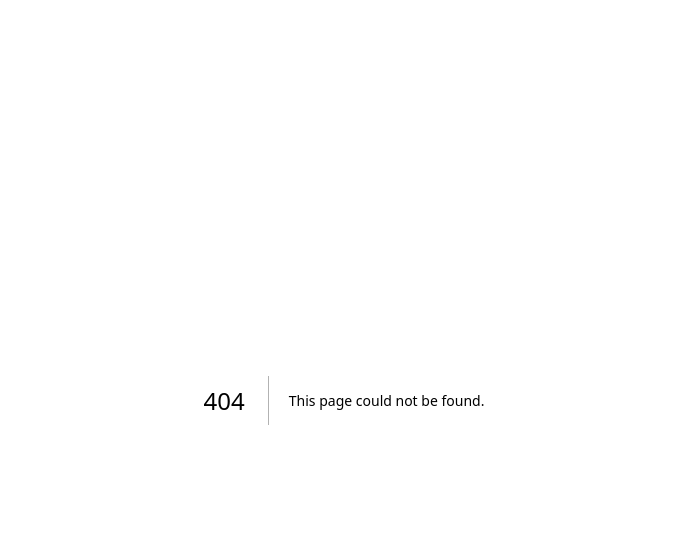
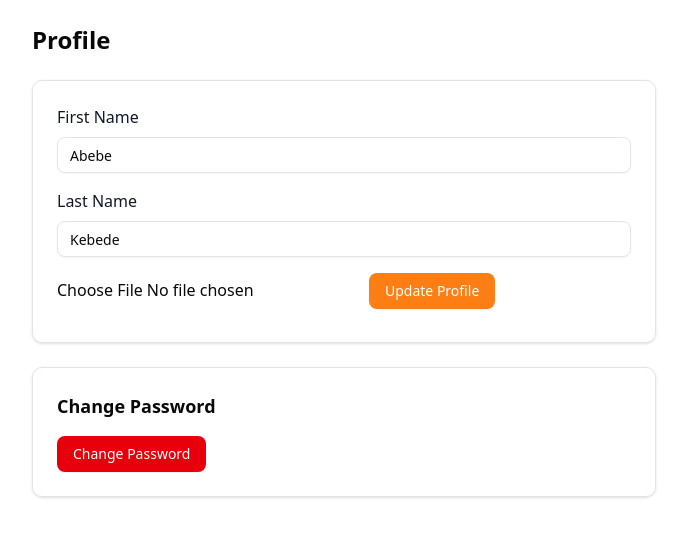
Before and after one commit to RealEskalate/G6-MenuMate, a Next.js app in the folder dineq-frontend/: page /user/restaurant/food-display/profile in a window 1280 px wide. Before the commit this address had no page. Shown: the top 536 px of the page, without its empty margins (296-983 px from the left). Built offline with nearby package versions, Linux system fonts and the light colour scheme.

Commit message:
profile page

```diff
--- /dev/null
+++ b/dineq-frontend/src/app/user/restaurant/food-display/profile/page.tsx
@@ -0,0 +1,90 @@
+"use client"
+import React, { useState } from "react"
+import { Input } from "@/components/ui/input"
+import { Button } from "@/components/ui/button"
+import { updateProfile, changePassword } from "@/lib/api/userApi"
+
+const ProfilePage = () => {
+  const [firstName, setFirstName] = useState("Abebe")
+  const [lastName, setLastName] = useState("Kebede")
+  const [avatar, setAvatar] = useState<File | null>(null)
+  const [loading, setLoading] = useState(false)
+
+  // ⚠️ Replace this with real token from auth/session
+  const token = "your-jwt-token"
+
+  const handleUpdateProfile = async () => {
+    try {
+      setLoading(true)
+      const response = await updateProfile(token, {
+        first_name: firstName,
+        last_name: lastName,
+        avatar,
+      })
+      alert(response.message)
+    } catch (error: any) {
+      alert(error.message)
+    } finally {
+      setLoading(false)
+    }
+  }
+
+  const handleChangePassword = async () => {
+    try {
+      setLoading(true)
+      const response = await changePassword(
+        token,
+        "currentPassword123",
+        "newSecurePassword456"
+      )
+      alert(response.message)
+    } catch (error: any) {
+      alert(error.message)
+    } finally {
+      setLoading(false)
+    }
+  }
+
+  return (
+    <div className="max-w-2xl mx-auto space-y-6 p-6">
+      <h1 className="text-2xl font-semibold">Profile</h1>
+
+      {/* Update Profile Form */}
+      <div className="space-y-4 border rounded-lg p-6 shadow-sm">
+        <Input
+          label="First Name"
+          value={firstName}
+          onChange={(e) => setFirstName(e.target.value)}
+        />
+        <Input
+          label="Last Name"
+          value={lastName}
+          onChange={(e) => setLastName(e.target.value)}
+        />
+        <input
+          type="file"
+          accept="image/png, image/jpeg, image/gif"
+          onChange={(e) => setAvatar(e.target.files?.[0] || null)}
+        />
+
+        <Button onClick={handleUpdateProfile} disabled={loading}>
+          {loading ? "Updating..." : "Update Profile"}
+        </Button>
+      </div>
+
+      {/* Change Password */}
+      <div className="space-y-4 border rounded-lg p-6 shadow-sm">
+        <h2 className="text-lg font-semibold">Change Password</h2>
+        <Button
+          variant="destructive"
+          onClick={handleChangePassword}
+          disabled={loading}
+        >
+          {loading ? "Changing..." : "Change Password"}
+        </Button>
+      </div>
+    </div>
+  )
+}
+
+export default ProfilePage
--- /dev/null
+++ b/dineq-frontend/src/lib/profile.ts
@@ -0,0 +1,70 @@
+// src/lib/api/userApi.ts
+export interface UpdateProfileResponse {
+  message: string
+  data: {
+    id: string
+    username: string
+    email: string
+    first_name: string
+    last_name: string
+    profile_image?: string
+    updated_at: string
+  }
+}
+
+const BASE_URL = "https://g6-menumate.onrender.com/v1/users"
+
+export async function updateProfile(
+  token: string,
+  payload: {
+    first_name?: string
+    last_name?: string
+    bio?: string
+    avatar?: File | null
+  }
+): Promise<UpdateProfileResponse> {
+  const formData = new FormData()
+
+  if (payload.first_name) formData.append("first_name", payload.first_name)
+  if (payload.last_name) formData.append("last_name", payload.last_name)
+  if (payload.bio) formData.append("bio", payload.bio)
+  if (payload.avatar) formData.append("avatar", payload.avatar)
+
+  const res = await fetch(`${BASE_URL}/update-profile`, {
+    method: "PATCH",
+    headers: {
+      Authorization: `Bearer ${token}`,
+    },
+    body: formData,
+  })
+
+  if (!res.ok) {
+    throw new Error(`Failed to update profile: ${res.statusText}`)
+  }
+
+  return res.json()
+}
+
+export async function changePassword(
+  token: string,
+  old_password: string,
+  new_password: string
+): Promise<{ message: string }> {
+  const res = await fetch(`${BASE_URL}/change-password`, {
+    method: "PATCH",
+    headers: {
+      "Content-Type": "application/json",
+      Authorization: `Bearer ${token}`,
+    },
+    body: JSON.stringify({
+      old_password,
+      new_password,
+    }),
+  })
+
+  if (!res.ok) {
+    throw new Error(`Failed to change password: ${res.statusText}`)
+  }
+
+  return res.json()
+}
```
